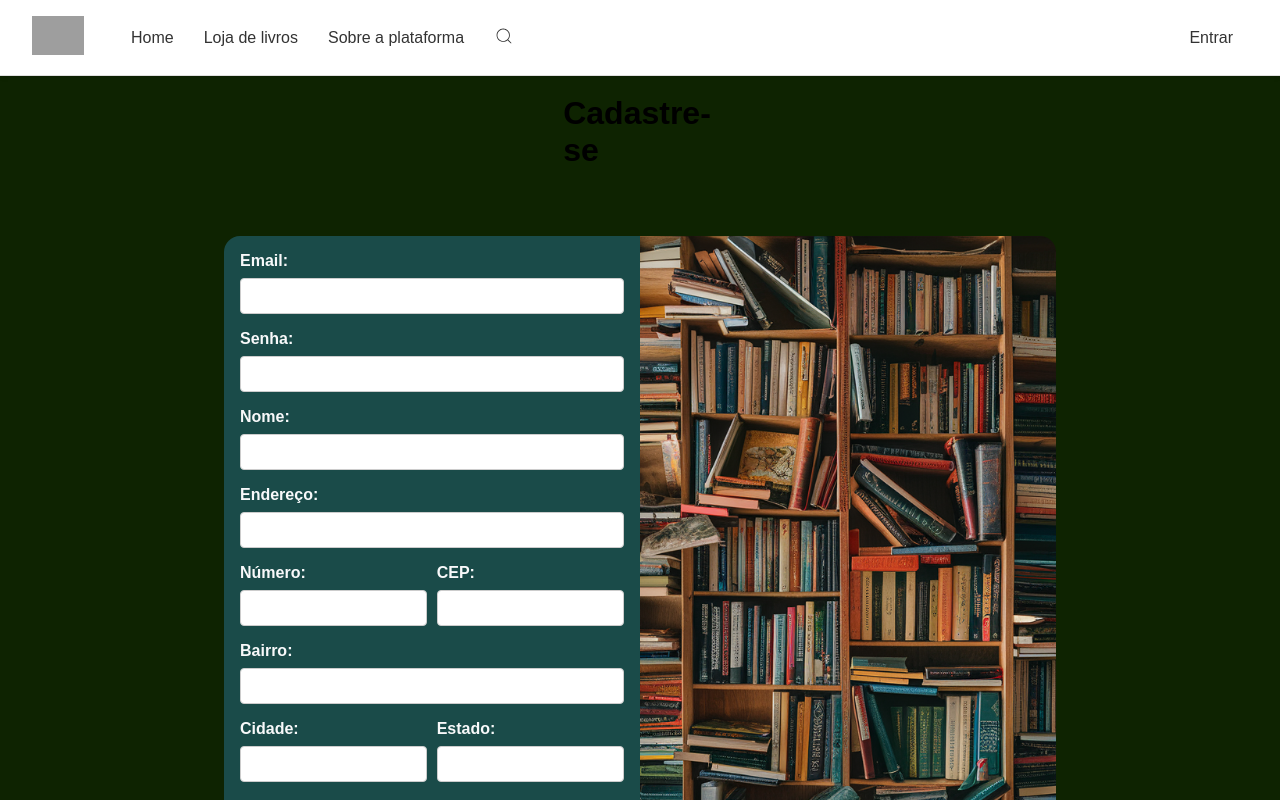
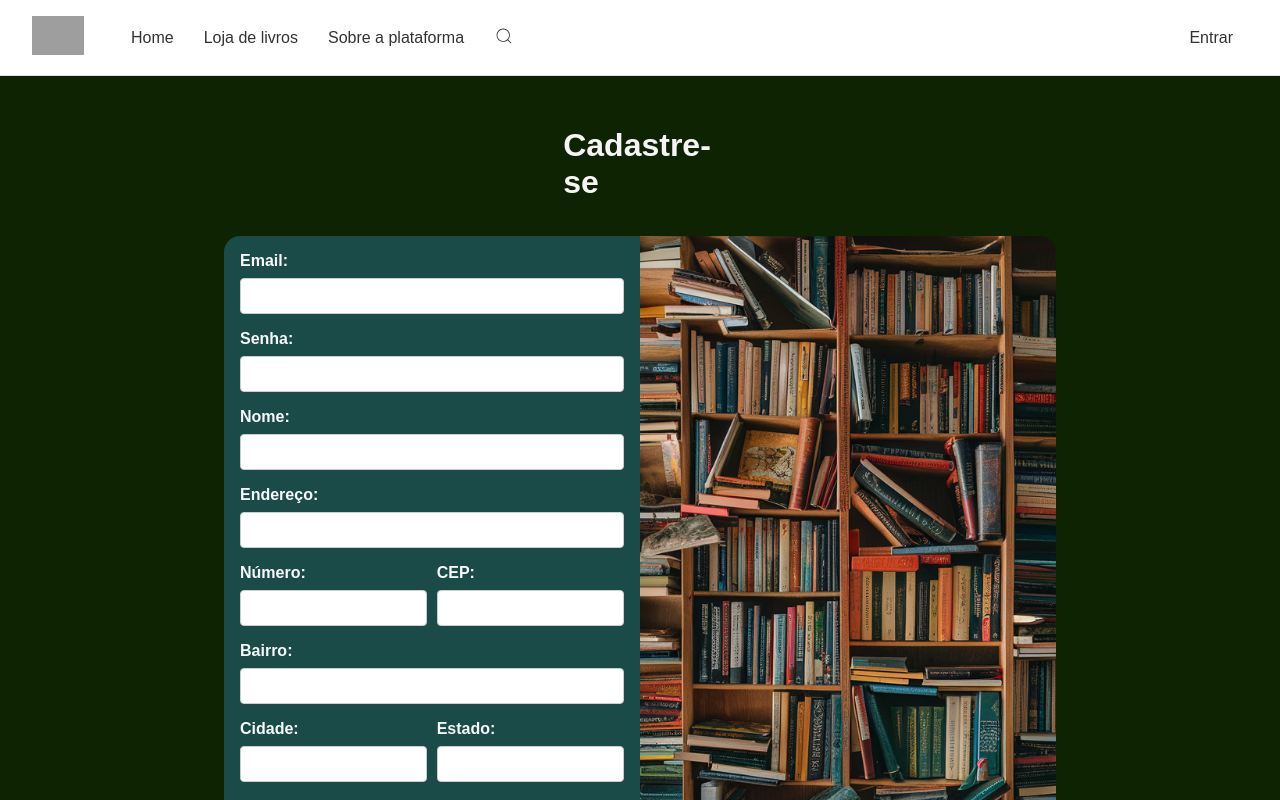
Before and after one commit to Avanti-BookStack/book_main_project, a React (Vite) app: page /cadastre-se in a window 1280 px wide. Shown: the top 800 px of the page. Built offline with nearby package versions, Linux system fonts and the light colour scheme; grey boxes are pictures that could not be loaded.

Commit message:
Fazendo pequenos ajustes. Redirecionando o usuário ao cadastrar livro, trocando a cor do título e adicionando paddings no componente cadastre-se, seprando botões no componente login, alterando cor do título no componente Home.

```diff
--- a/src/pages/BookRegister/BookRegister.jsx
+++ b/src/pages/BookRegister/BookRegister.jsx
@@ -8,6 +8,7 @@ import Header from '../../components/Header/Header';
 import BookCard from '../../components/BookCard/BookCard';
 import styles from './BookRegister.module.css';
 import { useEffect } from 'react';
+import { useNavigate } from 'react-router-dom';
 
 
 const BookRegister = () => {
@@ -23,6 +24,7 @@ const BookRegister = () => {
   const [books, setBooks] = useState([]);
 
   const { userId } = useContext(LoginContext);
+  const navigate = useNavigate();
 
   // Recuperar livros do localStorage ao carregar o componente
   useEffect(() => {
@@ -68,6 +70,7 @@ const BookRegister = () => {
 
       // Salvar livros atualizados no localStorage
       localStorage.setItem('books', JSON.stringify(updatedBooks));
+      navigate('/buscar-livros');
     } catch (error) {
       if (error.response && error.response.status === 403) {
         alert('Você não tem permissão para realizar esta ação. Faça login novamente.');
--- a/src/pages/Home/Home.module.css
+++ b/src/pages/Home/Home.module.css
@@ -89,6 +89,7 @@
 
 .textCard {
   text-align: center;
+  color: #f5f5f5;
 }
 
 .cardImage {
--- a/src/pages/Login/Login.css
+++ b/src/pages/Login/Login.css
@@ -67,6 +67,10 @@ form input[type="email"] {
   margin-bottom: 20px;
 }
 
+.options a {
+  color: #f5f5f5;
+}
+
 .options label {
   display: flex;
   align-items: center;
@@ -81,6 +85,10 @@ form input[type="email"] {
   justify-content: space-between;
 }
 
+.separetor-buttons {
+  width: 6rem;
+}
+
 .error {
   color: red;
   margin-top: 10px;
--- a/src/pages/Login/Login.jsx
+++ b/src/pages/Login/Login.jsx
@@ -59,6 +59,7 @@ const Login = () => {
             </div>
             <div className="buttons">
               <Button type="submit" label="Entrar" />
+              <div className="separetor-buttons"></div>
               <Button type="button" label="Cadastrar-me" onClick={handleSignUpRedirect} />
             </div>
             {error && <p className="error">{error}</p>}
--- a/src/pages/Register/Register.css
+++ b/src/pages/Register/Register.css
@@ -1,7 +1,7 @@
 .main-register {
   width: 70%;
   min-height: 100vh; /* Garante que o container principal ocupe pelo menos 100% da altura da viewport */
-  padding: 1rem 2rem;
+  padding: 1rem 2rem 7rem 2rem;
   margin: 0 auto;
   display: flex;
 }
@@ -25,8 +25,12 @@
 }
 
 .titulo-cadastro-register {
+  padding-top: 2rem;
+}
+
+.titulo-cadastro-register h1 {
   font-family: Arial;
-  color: black;
+  color: #f5f5f5;
   width: 15%;
   margin: 0 auto;
   padding: 1.2rem 1.2rem;
```
